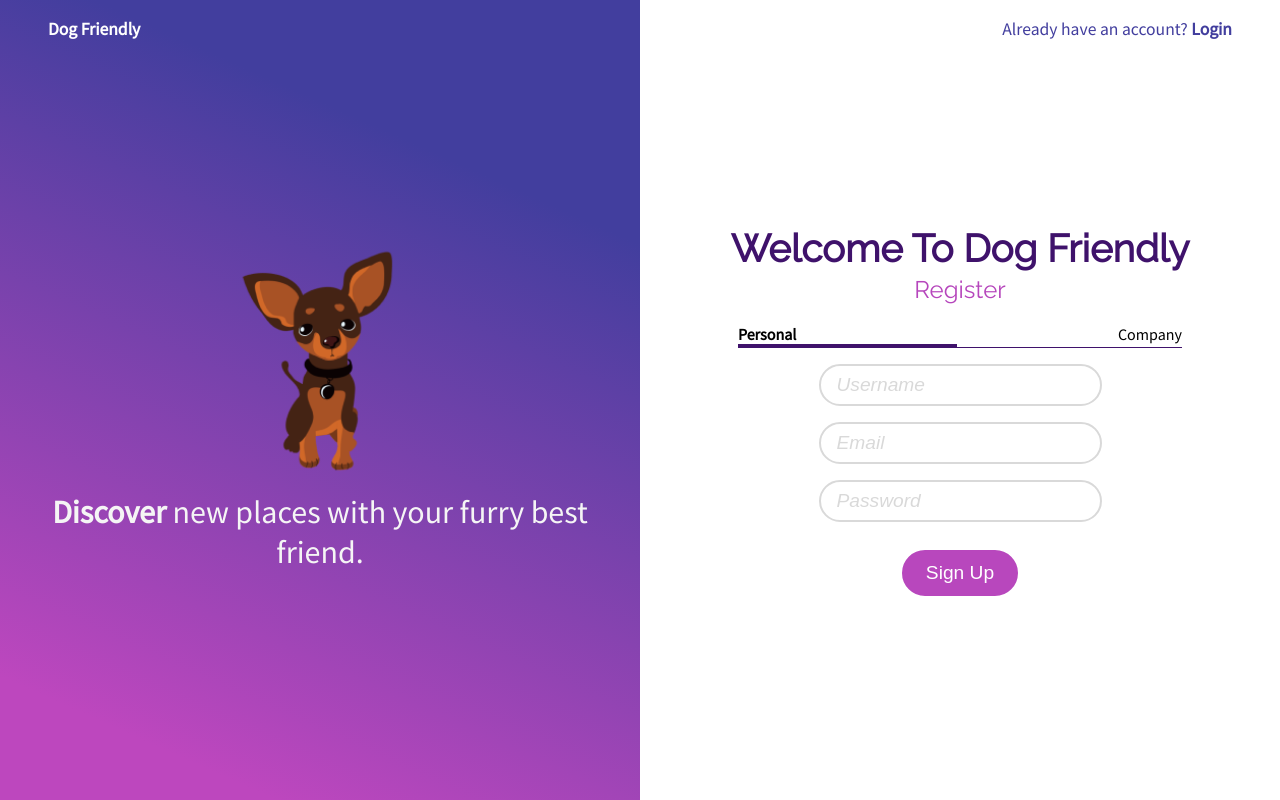
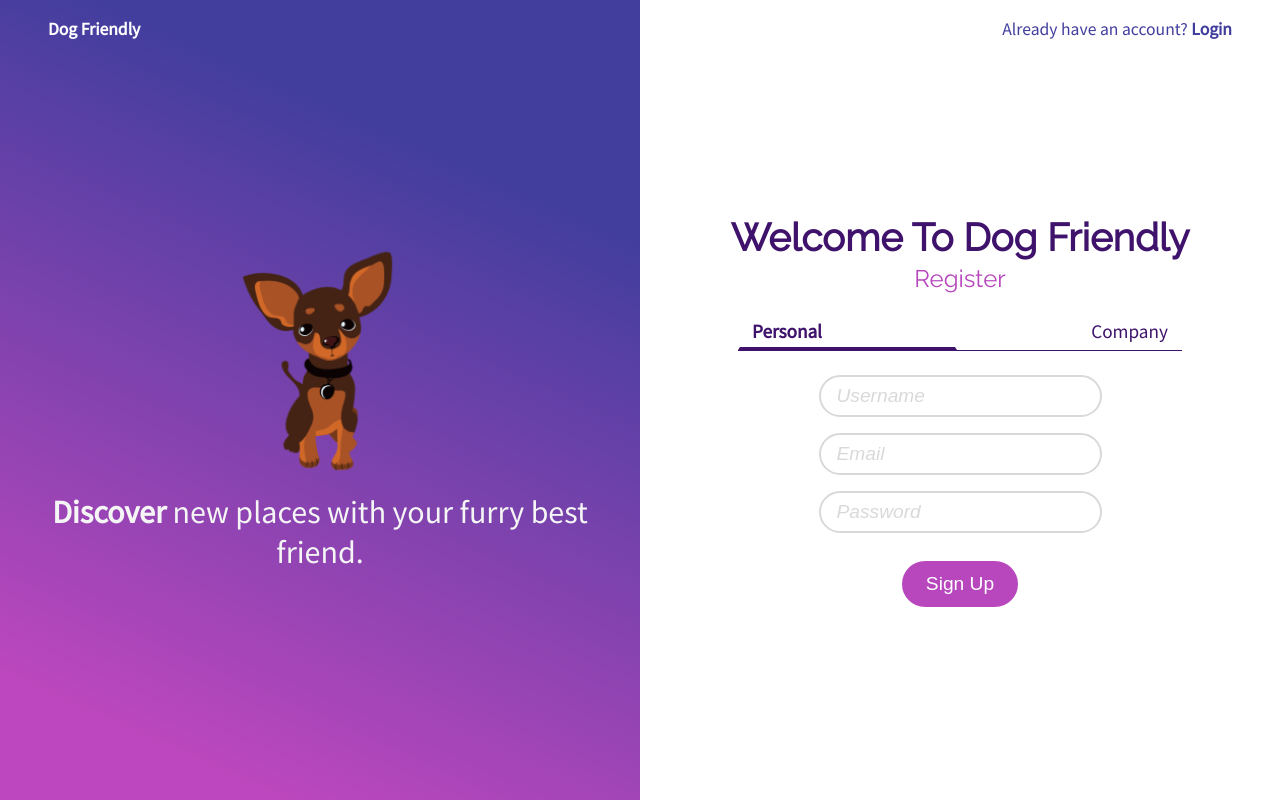
Before and after one commit to bmedvedec/DogFriendly, a Next.js app in the folder IzvorniKod/: page /register in a window 1280 px wide. Built offline with nearby package versions, Linux system fonts and the light colour scheme; no server answers; the database is empty.

Commit message:
select input fix, registration choice css fix and cleanup

```diff
--- a/IzvorniKod/components/forms/VlasnikForm.jsx
+++ b/IzvorniKod/components/forms/VlasnikForm.jsx
@@ -125,6 +125,7 @@ export default function PrivatnaForm(params) {
 			fontFamily: "Source Sans Pro",
 			transition: "all 0.2s ease-in-out",
 			"&:focus": {
+				borderRadius: 32,
 				border: "2px solid black",
 				transition: "all 0.2s ease-in-out",
 			},
--- a/IzvorniKod/pages/register.jsx
+++ b/IzvorniKod/pages/register.jsx
@@ -49,7 +49,7 @@ export default function Register(params) {
 
 					<styles className={styles.registerChoiceContainer}>
 						<div
-							className={`tabButton-personal ${privatna ? "tabButtonSelected" : ""}`}
+							className={`tabButton tabButton-personal ${privatna ? "tabButtonSelected" : ""}`}
 							onClick={() => {
 								setPrivatna(true);
 								setVlasnik(false);
@@ -57,7 +57,7 @@ export default function Register(params) {
 							Personal
 						</div>
 						<div
-							className={`tabButton-company ${vlasnik ? "tabButtonSelected" : ""}`}
+							className={`tabButton tabButton-company ${vlasnik ? "tabButtonSelected" : ""}`}
 							onClick={() => {
 								setPrivatna(false);
 								setVlasnik(true);
--- a/IzvorniKod/styles/globals.scss
+++ b/IzvorniKod/styles/globals.scss
@@ -98,8 +98,9 @@ button:hover {
 
 .tabButton {
 	// fill parent width wise
-	padding: 8px 16px;
-	font-size: 1.3rem;
+	padding: 4px 12px;
+	font-size: 1.2rem;
+	font-weight: normal;
 	font-family: "Source Sans Pro";
 	color: #3F126B;
 	border: 2px solid white;
@@ -107,7 +108,8 @@ button:hover {
 
 	&:hover {
 		cursor: pointer;
-		border-bottom: 2px solid #3F126B;
+		border-bottom: 3px solid #3F126B;
+		font-weight: bold;
 		transition: 0.2s ease-in-out;
 	}
 
--- a/IzvorniKod/styles/register.module.scss
+++ b/IzvorniKod/styles/register.module.scss
@@ -123,7 +123,7 @@
 .registerChoiceContainer {
     border-bottom: 1px solid #3F126B;
     display: flex;
-    margin-bottom: 16px;
+    margin-bottom: 24px;
     //strech children over the whole width
     justify-content: space-between;
     width: 75%;
```
